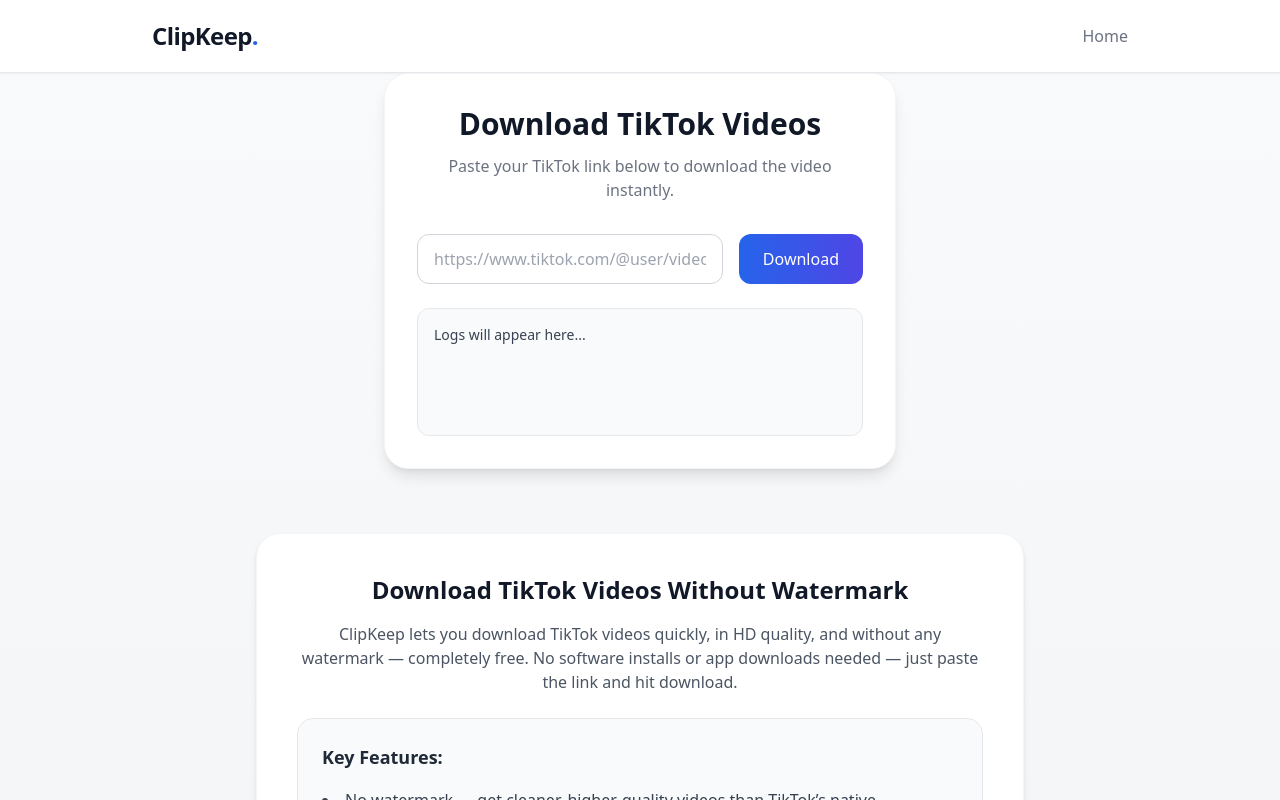
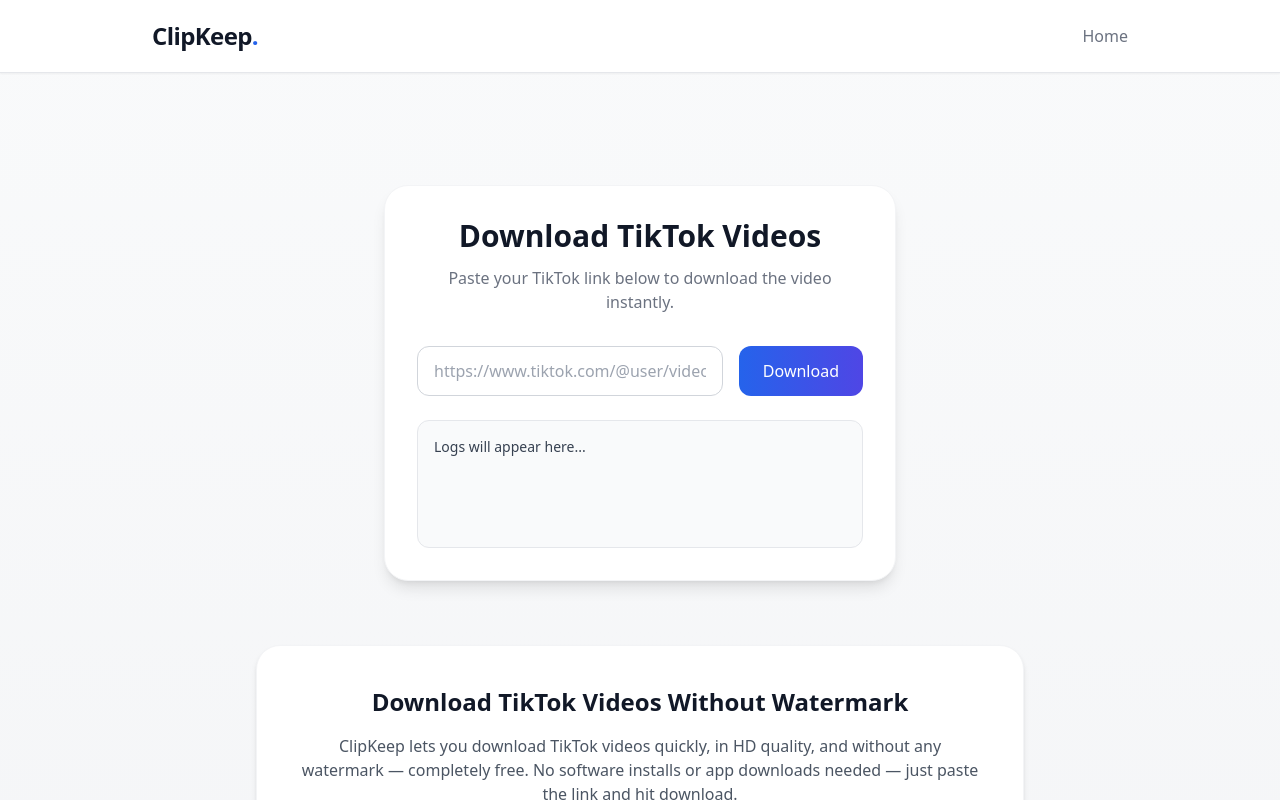
Before and after one commit to SoftDevPinto/clipkeep-server, a React (Vite) app in the folder clipkeep/client/: page / in a window 1280 px wide. Shown: the top 800 px of the page. Built offline with nearby package versions, Linux system fonts and the light colour scheme.

Commit message:
css moved the box down

```diff
--- a/clipkeep/client/src/App.jsx
+++ b/clipkeep/client/src/App.jsx
@@ -54,7 +54,8 @@
       </header>
 
             {/* Main Content */}
-      <main className="flex-1 flex flex-col items-center justify-center text-center px-6">
+      <main className="flex-1 flex flex-col items-center justify-center text-center px-6 pt-20 sm:pt-28">
+
         <div className="max-w-lg w-full bg-white shadow-lg rounded-3xl p-8 border border-gray-100">
           <h2 className="text-3xl font-semibold text-gray-900 mb-3">
             Download TikTok Videos
```
